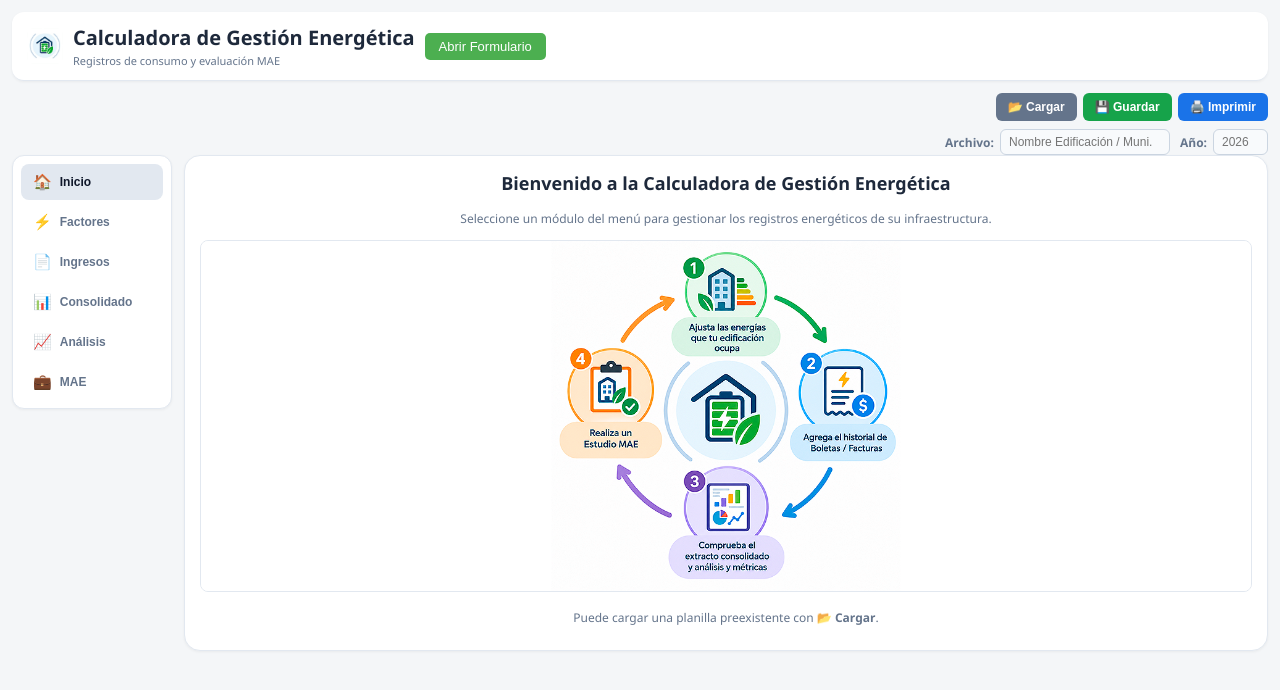
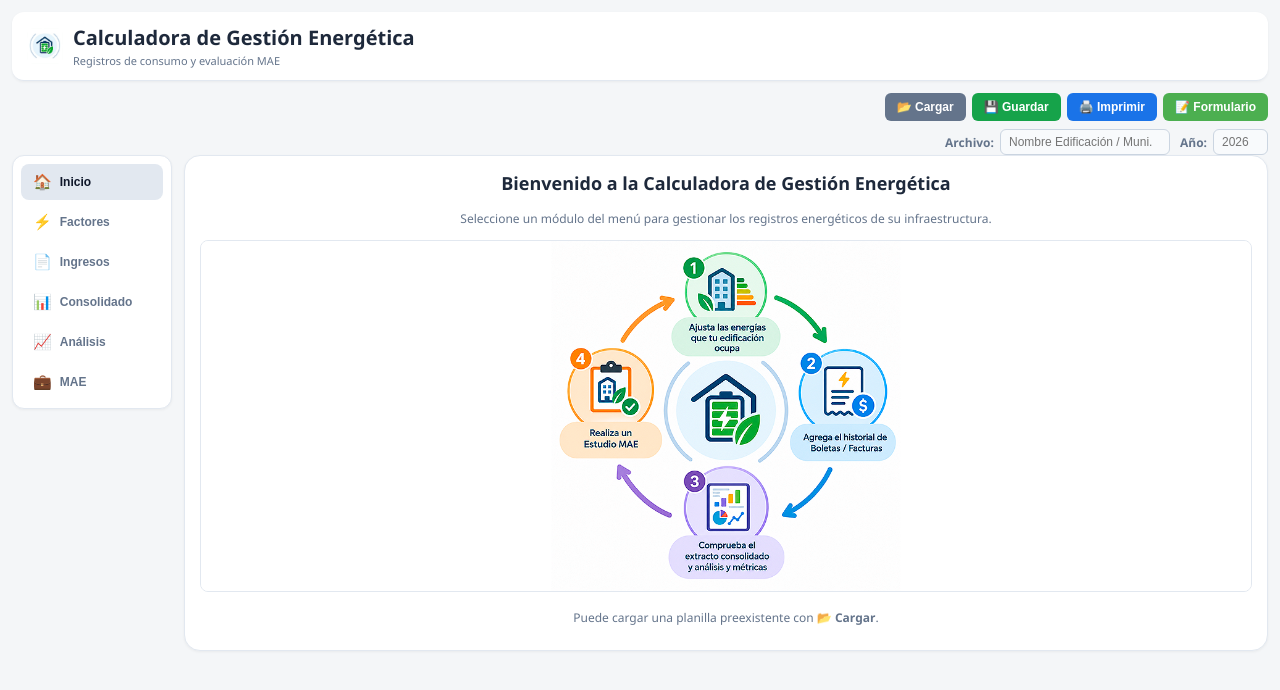
Before and after one commit to Gestion-energetica-Dip/calculadora-energia, a plain HTML site: page index.html in a window 1280 px wide. Drawn offline with nearby package versions, Linux system fonts and the light colour scheme.

Commit message:
Update index.html

```diff
--- a/index.html
+++ b/index.html
@@ -354,13 +354,6 @@
                 <h1>Calculadora de Gestión Energética</h1>
                 <p class="subtitle">Registros de consumo y evaluación MAE</p>
             </div>
-
-            <!-- TU BOTÓN AQUÍ -->
-            <a href="https://forms.gle/Yiychcu8W2Lafo2r6" target="_blank" style="text-decoration: none; margin-left: auto;">
-  <button style="background-color: #4CAF50; color: white; padding: 6px 14px; font-size: 13px; border: none; border-radius: 5px; cursor: pointer; white-space: nowrap;">
-    Abrir Formulario
-  </button>
-</a>
         </div>
     </header>
 
@@ -370,6 +363,11 @@
             <button class="btn btn-secondary" onclick="document.getElementById('fileInput').click()">📂 Cargar</button>
             <button class="btn btn-success" onclick="exportarExcel()">💾 Guardar</button>
             <button class="btn" onclick="imprimirPDF()">🖨️ Imprimir</button>
+
+            <!-- BOTÓN DE FORMULARIO INTEGRADO AQUÍ ABAJO -->
+            <a href="https://forms.gle/Yiychcu8W2Lafo2r6" target="_blank" style="text-decoration: none;">
+                <button class="btn" style="background-color: #4CAF50; color: white;">📝 Formulario</button>
+            </a>
         </div>
 
         <div class="meta-inputs">
```
Lines whose indentation alone changed are shown as unchanged.
